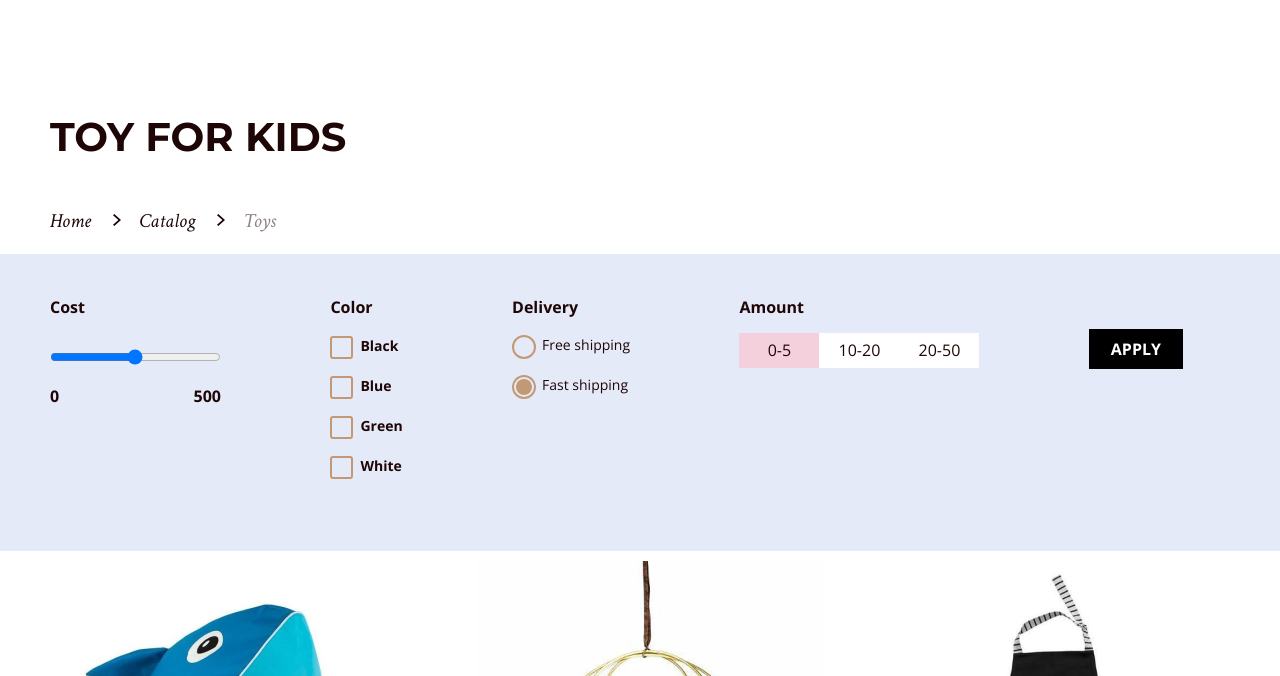
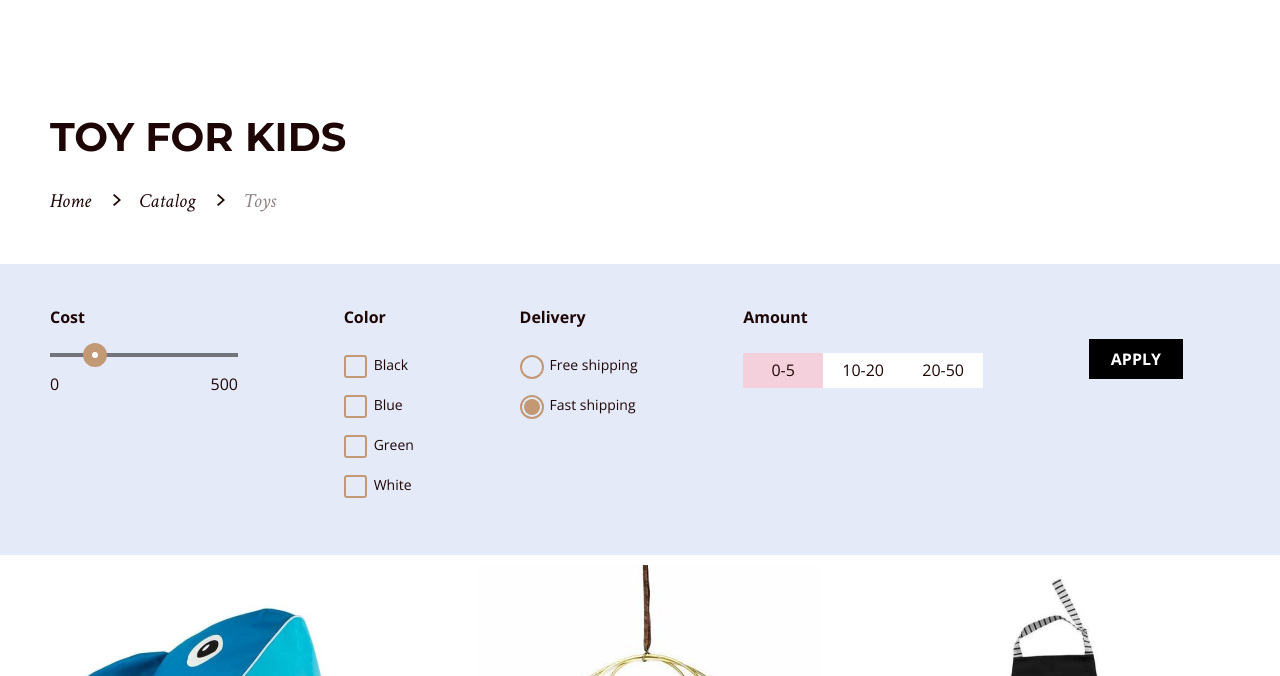
Before and after one commit to dl-academy-edu/tn-ovichnnikova-victoria-1, a plain HTML site: page toys.html in a window 1280 px wide. Shown: the part 124-800 px from the top of the page. Drawn offline with nearby package versions, Linux system fonts and the light colour scheme; files that its build step writes are made by us from their sources.

Commit message:
ну наконец-то)

```diff
--- a/css/catalog.css
+++ b/css/catalog.css
@@ -3,14 +3,14 @@
     align-items: flex-start;
     margin: 60px auto 15 px;
     font-family: 'Montserrat';
-    font-style: normal;
     font-weight: 700;
     font-size: 40px;
     line-height: 49px;
     text-transform: uppercase;
     color: #1E0606;
+    margin: 0;
+    margin-bottom: 15px;
 }
-
 
 .services-list {
     display: flex;
@@ -20,7 +20,6 @@
 .category-block {
     margin-right: 20px;
     margin-bottom: 23px;
-
 }
 
 .category-list {
--- a/css/common.css
+++ b/css/common.css
@@ -107,27 +107,25 @@ a {
 .crumbs {
     display: flex;
     align-items: center;
+    margin-bottom: 50px;
+}
 
+.crumbs a,
+.this-page {
+    font-family: 'Crimson Text';
+    font-style: italic;
+    font-size: 20px;
+    line-height: 26px;
+    color: #1E0606;
+    margin: 0;
 }
 
 .crumbs a {
     margin-right: 48px;
-    font-family: 'Crimson Text';
-    font-style: italic;
-    font-weight: 400;
-    font-size: 20px;
-    line-height: 26px;
-    color: #1E0606;
+
 }
 
-
 .this-page {
-    font-family: 'Crimson Text';
-    font-style: italic;
-    font-weight: 400;
-    font-size: 20px;
-    line-height: 26px;
-    color: #1E0606;
     opacity: 0.5;
 }
 
--- a/css/style.css
+++ b/css/style.css
@@ -324,6 +324,7 @@
     width: 483px;
     height: 196px;
     margin-bottom: -150px;
+    border: none;
 }
 
 /* POPUP */
--- a/css/toy.css
+++ b/css/toy.css
@@ -17,10 +17,39 @@
 
 /* CHOICE*/
 
+.choice-title {
+
+    font-weight: 700;
+    margin: 0;
+    margin-bottom: 25px;
+}
+
+.cost-first {
+    width: 188px;
+    height: 4px;
+    background: #000000;
+    opacity: 0.5;
+}
+
+.cost-second {
+    content: '';
+    display: block;
+    position: absolute;
+    width: 24px;
+    height: 24px;
+    background: #FFFFFF;
+    border: 9px solid #C29974;
+    border-radius: 50%;
+    top: 79px;
+    left: 33px;
+
+
+}
+
 .step {
     display: flex;
     justify-content: space-between;
-    margin: 0;
+    margin-top: 16px;
     padding: 0;
 }
 
@@ -28,6 +57,7 @@
     background: #E5EAF8;
 }
 .choice {
+    position: relative;
     display: flex;
     justify-content: space-between;
     align-items: flex-start;
@@ -38,10 +68,7 @@
     color: #1E0606;
 
 }
-.choice-title {
-    font-weight: 700;
-    margin-bottom: 15px;
-}
+
 fieldset {
     border: none;
     margin: 0;
--- a/toys.html
+++ b/toys.html
@@ -50,15 +50,16 @@
         <div class="section-color">
             <div class="container choice">
                 <div class="slidecontainer">
-                    <legend class="choice-title">Cost</p>
-                    <input type="range" min="1" max="100" value="50" class="slider" id="myRange">
+                    <p class="choice-title">Cost</p>
+                      <div class="cost-first"></div>
+                      <div class="cost-second"></div>
                     <ul class="unddoted step">
                         <li>0</li>
                         <li>500</li>
                     </ul>
                 </div>
                 <fieldset>
-                    <legend class="choice-title">Color</p>
+                    <legend class="choice-title">Color</legend>
                     <ul class="unddoted checkbox-list">
                         <li>
                             <input type="checkbox" id="input-black" class="checkbox-input" checked>
@@ -112,7 +113,7 @@
                 <button type="submit" class="button button-first">Apply</button>
             </div>
         </div>
-        <section class="container toys-item">
+        <div class="container toys-item">
             <ul class="unddoted toys-list">
                 <li data-tooltip="learn more">
                     <a href="#"><img src="images/SHARKY.png" alt="">
@@ -134,10 +135,10 @@
                 </li>
                 <li data-tooltip="learn more">
                    <a href="#"><img src="images/GATCHA.png" alt="">
-                    <p class="name">GATCHA GATCHA GUMBALL MACHINE</p>
-                    <p class="price">$56.00 USD</p>
-                </a>
-                </li data-tooltip="learn more">
+                        <p class="name">GATCHA GATCHA GUMBALL MACHINE</p>
+                        <p class="price">$56.00 USD</p>
+                    </a>
+                 </li>
                 <li data-tooltip="learn more">
                     <a href="#"><img src="images/ADVENT.png" alt="">
                         <p class="name">CHRISTMAS ADVENT SCENTED CANDLE</p>
@@ -151,7 +152,7 @@
                 </a>
                 </li>
             </ul>
-        </section>
+        </div>
         <div class="container pagination">
             <a href="#" class="arrow-l"></a>
             <ul class="unddoted page-list">
@@ -173,7 +174,7 @@
 
     </main>
     <footer class="footer">
-        <section  class="container footer-block">
+        <div class="container footer-block">
             <div class="footer-list">
                 <p class="footer-title">Navigation</p>
                 <ul class="unddoted footer-text">
@@ -302,8 +303,7 @@
                     </li>
                 </ul>
             </div>
-
-        </section>
+        </div>
 
 
     </footer>
```
Also changed, not shown: blog.html (+5 -6 lines), catalog.html (+7 -7 lines), contact.html (+10 -11 lines), css/contact.css (+5 -9 lines), index.html (+8 -9 lines), css/blog.min.css (added), css/catalog.min.css (added), css/common.min.css (added), css/contact.min.css (added), css/style.min.css (added), css/toy.min.css (added), images/ellipse.jpg (added).
